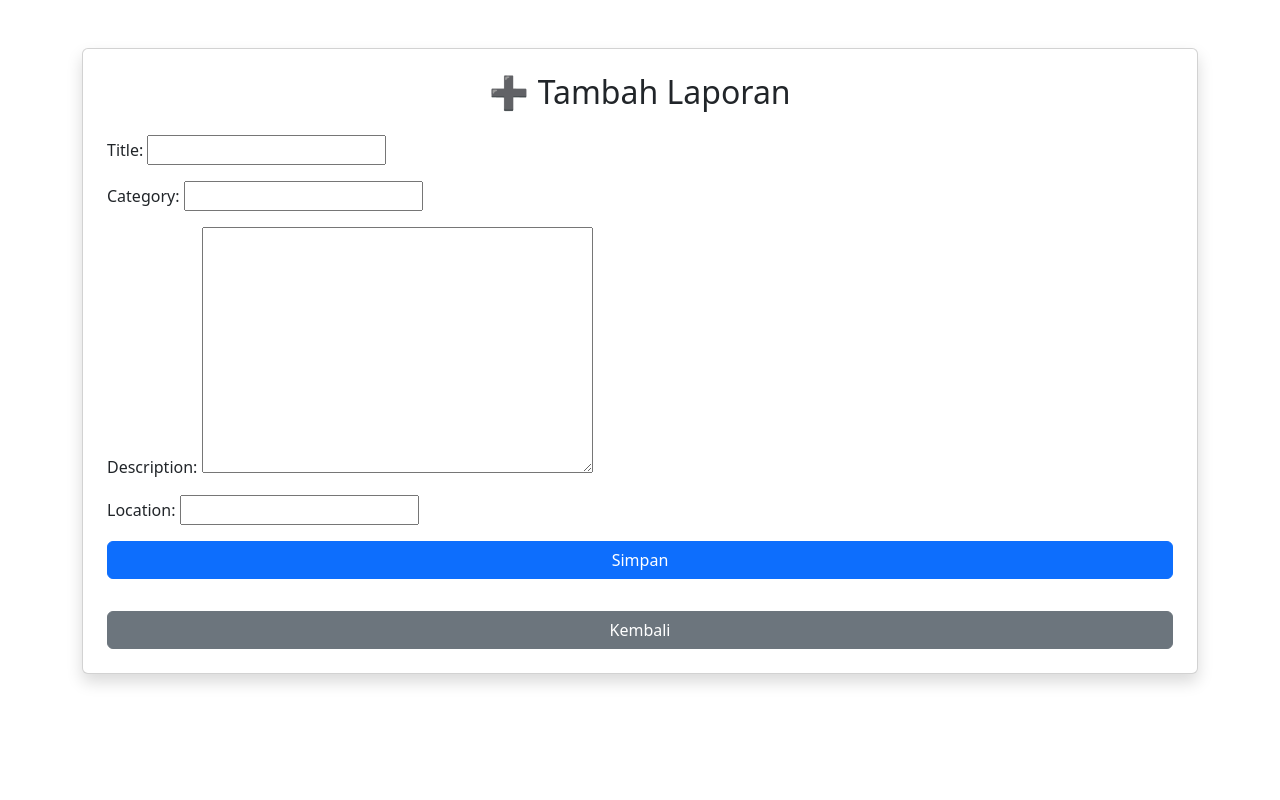
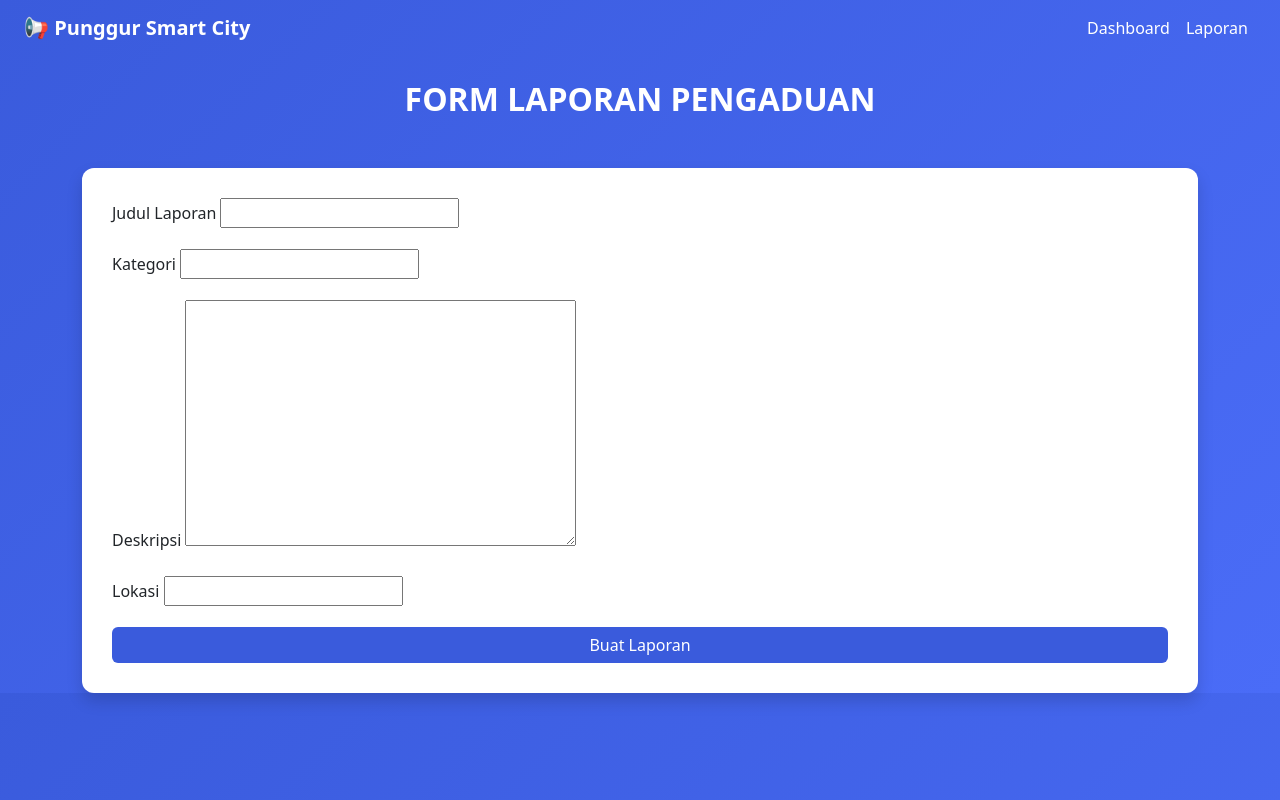
Before and after one commit to IET-Polinela/project-2026-arinalhaq1234, a Django app: page /add/ in a window 1280 px wide. Run offline with Django 5.2, Linux system fonts and the light colour scheme.

Commit message:
lab session 4

```diff
--- a/iet_24782052_2026/main_app/forms.py
+++ b/iet_24782052_2026/main_app/forms.py
@@ -5,3 +5,23 @@ class ReportForm(forms.ModelForm):
     class Meta:
         model = Report
         fields = ['title', 'category', 'description', 'location']
+
+        widgets = {
+            'title': forms.TextInput(attrs={
+                'class': 'form-control',
+                'placeholder': 'Masukkan judul laporan'
+            }),
+            'category': forms.TextInput(attrs={
+                'class': 'form-control',
+                'placeholder': 'Contoh: Jalan rusak'
+            }),
+            'description': forms.Textarea(attrs={
+                'class': 'form-control',
+                'placeholder': 'Jelaskan masalah secara detail',
+                'rows': 4
+            }),
+            'location': forms.TextInput(attrs={
+                'class': 'form-control',
+                'placeholder': 'Masukkan lokasi kejadian'
+            }),
+        }
--- a/iet_24782052_2026/main_app/models.py
+++ b/iet_24782052_2026/main_app/models.py
@@ -1,11 +1,22 @@
 from django.db import models
+
+STATUS_CHOICES = [
+    ('REPORTED', 'Reported'),
+    ('VERIFIED', 'Verified'),
+    ('IN_PROGRESS', 'In Progress'),
+    ('RESOLVED', 'Resolved'),
+]
 
 class Report(models.Model):
     title = models.CharField(max_length=200)
     category = models.CharField(max_length=100)
     description = models.TextField()
     location = models.CharField(max_length=200)
-    status = models.CharField(max_length=20, default='REPORTED')
+    status = models.CharField(
+        max_length=20,
+        choices=STATUS_CHOICES,
+        default='REPORTED'
+    )
     created_at = models.DateTimeField(auto_now_add=True)
 
     def __str__(self):
--- a/iet_24782052_2026/main_app/templates/add_report.html
+++ b/iet_24782052_2026/main_app/templates/add_report.html
@@ -1,18 +1,110 @@
-<link href="https://cdn.jsdelivr.net/npm/bootstrap@5.3.0/dist/css/bootstrap.min.css" rel="stylesheet">
+{% load static %}
+<!DOCTYPE html>
+<html>
+<head>
+    <title>Form Laporan</title>
+    <link href="https://cdn.jsdelivr.net/npm/bootstrap@5.3.0/dist/css/bootstrap.min.css" rel="stylesheet">
 
-<div class="container mt-5">
+    <style>
+        body {
+            background: linear-gradient(135deg, #3a5bdc, #4a6cf7);
+        }
 
-    <div class="card shadow p-4">
-        <h2 class="text-center mb-4">➕ Tambah Laporan</h2>
+        .form-container {
+            background: white;
+            border-radius: 12px;
+            padding: 30px;
+            margin-top: 50px;
+        }
+
+        .navbar-custom {
+            background-color: transparent;
+        }
+
+        .navbar-brand {
+            font-weight: bold;
+            color: white !important;
+        }
+
+        .nav-link {
+            color: white !important;
+        }
+
+        h2 {
+            color: white;
+            font-weight: bold;
+        }
+
+        .btn-primary {
+            background-color: #3a5bdc;
+            border: none;
+        }
+    </style>
+</head>
+
+<body>
+
+<!-- 🔷 NAVBAR -->
+<nav class="navbar navbar-expand-lg navbar-custom px-4">
+    <a class="navbar-brand" href="#">📢 Punggur Smart City</a>
+
+    <div class="collapse navbar-collapse">
+        <ul class="navbar-nav ms-auto">
+            <li class="nav-item">
+                <a class="nav-link" href="/">Dashboard</a>
+            </li>
+            <li class="nav-item">
+                <a class="nav-link" href="/">Laporan</a>
+            </li>
+        </ul>
+    </div>
+</nav>
+
+<!-- 🔷 TITLE -->
+<div class="container text-center">
+    <h2 class="mt-4">FORM LAPORAN PENGADUAN</h2>
+</div>
+
+<!-- 🔷 FORM -->
+<div class="container">
+    <div class="form-container shadow">
 
         <form method="post">
             {% csrf_token %}
-            {{ form.as_p }}
 
-            <button type="submit" class="btn btn-primary w-100">Simpan</button>
+            <!-- Judul -->
+            <div class="mb-3">
+                <label class="form-label">Judul Laporan</label>
+                {{ form.title }}
+            </div>
+
+            <!-- Kategori -->
+            <div class="mb-3">
+                <label class="form-label">Kategori</label>
+                {{ form.category }}
+            </div>
+
+            <!-- Deskripsi -->
+            <div class="mb-3">
+                <label class="form-label">Deskripsi</label>
+                {{ form.description }}
+            </div>
+
+            <!-- Lokasi -->
+            <div class="mb-3">
+                <label class="form-label">Lokasi</label>
+                {{ form.location }}
+            </div>
+
+            <!-- Tombol -->
+            <button type="submit" class="btn btn-primary w-100">
+                Buat Laporan
+            </button>
+
         </form>
 
-        <a href="/" class="btn btn-secondary mt-3">Kembali</a>
     </div>
+</div>
 
-</div>
+</body>
+</html>
--- a/iet_24782052_2026/main_app/urls.py
+++ b/iet_24782052_2026/main_app/urls.py
@@ -1,10 +1,11 @@
 from django.urls import path
-from . import views
+from .views import *
 
 urlpatterns = [
-    path('', views.home, name='home'),
-    path('add/', views.add_report, name='add_report'),
-    path('edit/<int:id>/', views.edit_report, name='edit_report'),
-    path('delete/<int:id>/', views.delete_report, name='delete_report'),
-    path('detail/<int:id>/', views.detail_report, name='detail_report'),
+    path('', ReportListView.as_view(), name='report_list'),
+    path('detail/<int:pk>/', ReportDetailView.as_view(), name='report_detail'),
+    path('add/', ReportCreateView.as_view(), name='report_add'),
+    path('edit/<int:pk>/', ReportUpdateView.as_view(), name='report_edit'),
+    path('delete/<int:pk>/', ReportDeleteView.as_view(), name='report_delete'),
+    path('update-status/<int:pk>/', ReportUpdateStatusView.as_view(), name='update_status'),
 ]
--- a/iet_24782052_2026/main_app/views.py
+++ b/iet_24782052_2026/main_app/views.py
@@ -1,49 +1,51 @@
-from django.shortcuts import render, redirect, get_object_or_404
+from django.views.generic import ListView, DetailView, CreateView, UpdateView, DeleteView
+from django.views import View
+from django.urls import reverse_lazy
+from django.shortcuts import get_object_or_404, redirect
 from .models import Report
-from .forms import ReportForm
 
-# 🔵 READ
-def home(request):
-    reports = Report.objects.all()
-    return render(request, 'home.html', {'reports': reports})
+# 🔵 READ (List)
+class ReportListView(ListView):
+    model = Report
+    template_name = 'home.html'
+    context_object_name = 'reports'
+
+
+# 👁️ DETAIL
+class ReportDetailView(DetailView):
+    model = Report
+    template_name = 'detail_report.html'
+    context_object_name = 'report'
 
 
 # 🟢 CREATE
-def add_report(request):
-    if request.method == "POST":
-        form = ReportForm(request.POST)
-        if form.is_valid():
-            form.save()
-            return redirect('home')
-    else:
-        form = ReportForm()
-
-    return render(request, 'add_report.html', {'form': form})
+class ReportCreateView(CreateView):
+    model = Report
+    fields = ['title', 'category', 'description', 'location']
+    template_name = 'add_report.html'
+    success_url = reverse_lazy('report_list')
 
 
 # 🟡 UPDATE
-def edit_report(request, id):
-    report = get_object_or_404(Report, id=id)
-
-    if request.method == "POST":
-        form = ReportForm(request.POST, instance=report)
-        if form.is_valid():
-            form.save()
-            return redirect('home')
-    else:
-        form = ReportForm(instance=report)
-
-    return render(request, 'edit_report.html', {'form': form})
+class ReportUpdateView(UpdateView):
+    model = Report
+    fields = ['title', 'category', 'description', 'location']
+    template_name = 'edit_report.html'
+    success_url = reverse_lazy('report_list')
 
 
 # 🔴 DELETE
-def delete_report(request, id):
-    report = get_object_or_404(Report, id=id)
-    report.delete()
-    return redirect('home')
+class ReportDeleteView(DeleteView):
+    model = Report
+    template_name = 'confirm_delete.html'  # opsional (bisa langsung delete juga)
+    success_url = reverse_lazy('report_list')
 
 
-# 👁️ DETAIL (lihat 1 laporan)
-def detail_report(request, id):
-    report = get_object_or_404(Report, id=id)
-    return render(request, 'detail_report.html', {'report': report})
+# 🔥 WORKFLOW STATUS (WAJIB LAB 4)
+class ReportUpdateStatusView(View):
+    def post(self, request, pk):
+        report = get_object_or_404(Report, pk=pk)
+        new_status = request.POST.get('status')
+        report.status = new_status
+        report.save()
+        return redirect('report_list')
--- a/iet_24782052_2026/settings.py
+++ b/iet_24782052_2026/settings.py
@@ -97,7 +97,7 @@ AUTH_PASSWORD_VALIDATORS = [
 
 # INTERNATIONAL
 LANGUAGE_CODE = 'en-us'
-TIME_ZONE = 'UTC'
+TIME_ZONE = 'Asia/Jakarta'
 USE_I18N = True
 USE_TZ = True
 
```
Also changed, not shown: iet_24782052_2026/main_app/templates/confirm_delete.html (added, +29 -0 lines), iet_24782052_2026/main_app/templates/detail_report.html (+46 -5 lines), iet_24782052_2026/main_app/templates/home.html (+73 -14 lines), iet_24782052_2026/main_app/migrations/0002_alter_report_status.py (added).
